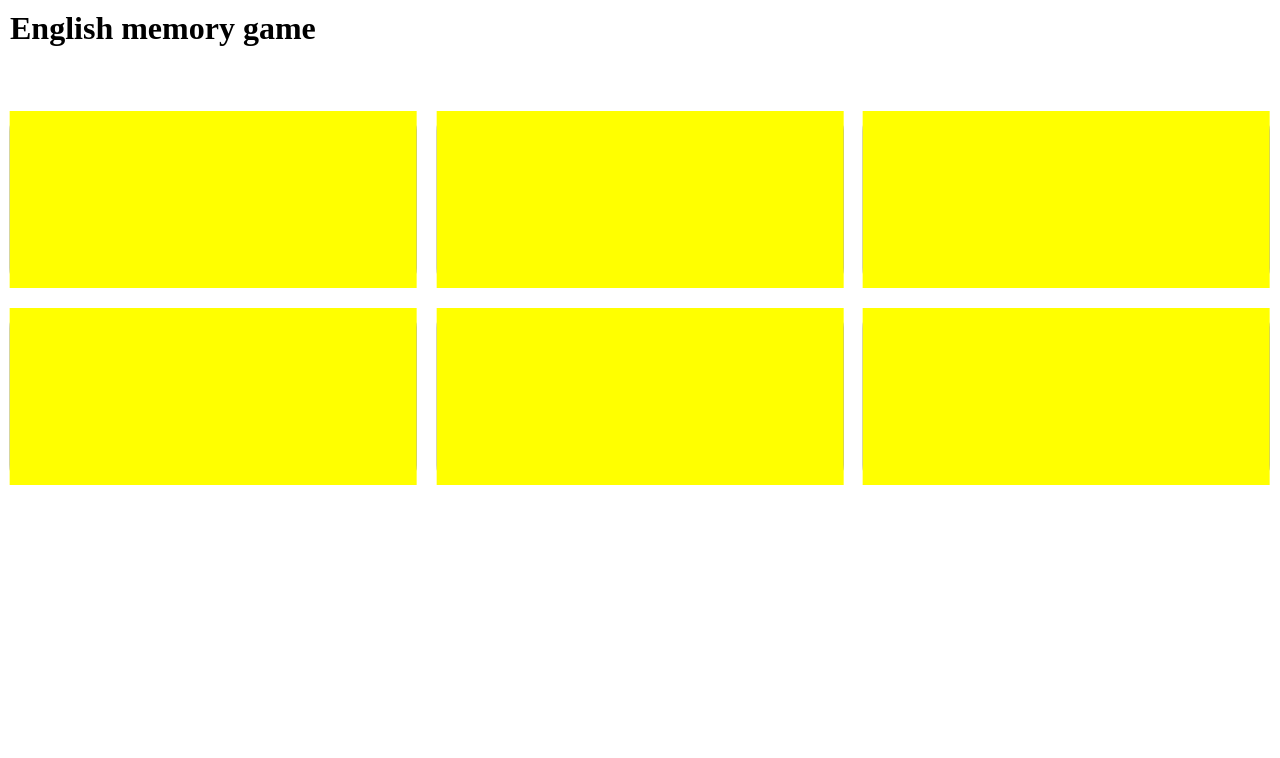
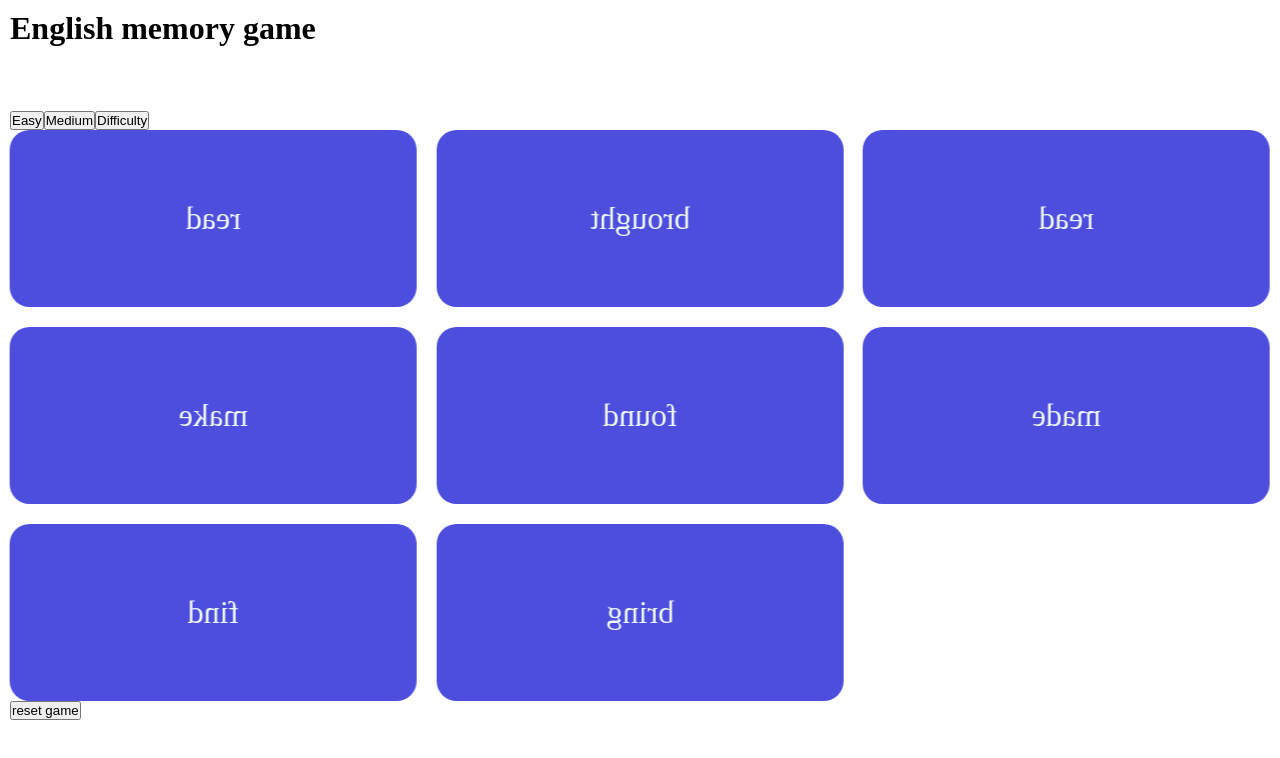
Before and after one commit to JahirMM/MemoryGame, a React (Vite) app: page / in a window 1280 px wide. Shown: the top 758 px of the page. Built offline with nearby package versions, Linux system fonts and the light colour scheme.

Commit message:
feat: implementar dificultades y la posibilidad de reiniciar el juego

```diff
--- a/src/App.tsx
+++ b/src/App.tsx
@@ -1,65 +1,134 @@
 import "./styles/AppStyles.css";
+import { useEffect, useState } from "react";
+
 import verbs from "./data/verbs.json";
+
 import Board from "./components/Board";
+
 import { RandomVerbsListInterface } from "./interfaces/RandomVerbsListInterface";
 
 function App() {
-  const rows = 2;
-  const columns = 3;
+  const levels = [
+    {
+      level: "Easy",
+      rows: 2,
+      columns: 4,
+    },
+    {
+      level: "Medium",
+      rows: 4,
+      columns: 5,
+    },
+    {
+      level: "Difficulty",
+      rows: 5,
+      columns: 6,
+    },
+  ];
+
+  const [rows, setRows] = useState(levels[0].rows);
+  const [columns, setColumns] = useState(levels[0].columns);
+  const [board, setBoard] = useState<string[][]>([]);
+  const [randomVerbsList, setRandomVerbsList] = useState<
+    RandomVerbsListInterface[]
+  >([]);
+
   const totalVerbsInPresent = (rows * columns) / 2;
   const totalVerbs = rows * columns;
-  const board: string[][] = [];
-  const verdList = [...verbs];
-
-  // Inicializa el tablero vacío
-  for (let x = 0; x < rows; x++) {
-    board[x] = [];
-    for (let y = 0; y < columns; y++) {
-      board[x].push("verb");
-    }
-  }
 
   // Función para obtener verbos aleatorios
   const getRandomVerbs = (list: typeof verbs, count: number) => {
     const result = [];
+    const verbListCopy = [...list];
     for (let i = 0; i < count; i++) {
-      const randomIndex = Math.floor(Math.random() * list.length);
-      result.push(list.splice(randomIndex, 1)[0]);
+      const randomIndex = Math.floor(Math.random() * verbListCopy.length);
+      result.push(verbListCopy.splice(randomIndex, 1)[0]);
     }
     return result;
   };
 
-  const randomVerbsList: RandomVerbsListInterface[] = getRandomVerbs(
-    verdList,
-    totalVerbsInPresent
-  );
-
-  // llenar de forma random los verbos seleccionados en la tabla
-  const fillBoardWithVerbs = () => {
-    randomVerbsList.forEach(({ verb, forms: { past } }) => {
+  // llenar de forma random los verbos en la tabla
+  const fillBoardWithVerbs = (
+    newBoard: string[][],
+    verbs: RandomVerbsListInterface[],
+    rows: number,
+    columns: number
+  ) => {
+    verbs.forEach((verbObj) => {
+      if (!verbObj) return;
+      const {
+        verb,
+        forms: { past },
+      } = verbObj;
       const placeVerb = (verb: string) => {
         let row, col;
         do {
           row = Math.floor(Math.random() * rows);
           col = Math.floor(Math.random() * columns);
-        } while (board[row][col] !== "verb");
-        board[row][col] = verb;
+        } while (newBoard[row][col] !== "verb");
+        newBoard[row][col] = verb;
       };
       placeVerb(verb);
       placeVerb(past);
     });
   };
 
-  fillBoardWithVerbs();
+  // generar el tablero con los verbos
+  const generateBoard = (rows: number, columns: number) => {
+    const newBoard: string[][] = Array.from({ length: rows }, () =>
+      Array(columns).fill("verb")
+    );
+
+    const randomVerbs = getRandomVerbs(verbs, totalVerbsInPresent);
+    fillBoardWithVerbs(newBoard, randomVerbs, rows, columns);
+    setBoard(newBoard);
+    setRandomVerbsList(randomVerbs);
+  };
+
+  // cambiar la dificultar del juego
+  const handleChangeLevel = (level: string, rows: number, columns: number) => {
+    if (level === "Easy") {
+      setRows(rows);
+      setColumns(columns);
+      console.log("facil");
+    }
+    if (level === "Medium") {
+      setRows(rows);
+      setColumns(columns);
+      console.log("medio");
+    }
+    if (level === "Difficulty") {
+      setRows(rows);
+      setColumns(columns);
+      console.log("dificil");
+    }
+  };
+
+  useEffect(() => {
+    generateBoard(rows, columns);
+  }, [rows, columns]);
 
   return (
     <div className="container">
       <h1>English memory game</h1>
+      <div>
+        {levels.map((item, index) => (
+          <button
+            key={index}
+            onClick={() =>
+              handleChangeLevel(item.level, item.rows, item.columns)
+            }
+          >
+            {item.level}
+          </button>
+        ))}
+      </div>
       <Board
         board={board}
         randomVerbsList={randomVerbsList}
         totalVerbs={totalVerbs}
       />
+      <button onClick={() => generateBoard(rows, columns)}>reset game</button>
     </div>
   );
 }
--- a/src/data/verbs.json
+++ b/src/data/verbs.json
@@ -188,5 +188,205 @@
       "presentParticiple": "beginning",
       "thirdPersonSingular": "begins"
     }
+  },
+  {
+    "verb": "run",
+    "forms": {
+      "present": "run",
+      "past": "ran",
+      "pastParticiple": "run",
+      "presentParticiple": "running",
+      "thirdPersonSingular": "runs"
+    }
+  },
+  {
+    "verb": "speak",
+    "forms": {
+      "present": "speak",
+      "past": "spoke",
+      "pastParticiple": "spoken",
+      "presentParticiple": "speaking",
+      "thirdPersonSingular": "speaks"
+    }
+  },
+  {
+    "verb": "write",
+    "forms": {
+      "present": "write",
+      "past": "wrote",
+      "pastParticiple": "written",
+      "presentParticiple": "writing",
+      "thirdPersonSingular": "writes"
+    }
+  },
+  {
+    "verb": "read",
+    "forms": {
+      "present": "read",
+      "past": "read",
+      "pastParticiple": "read",
+      "presentParticiple": "reading",
+      "thirdPersonSingular": "reads"
+    }
+  },
+  {
+    "verb": "drive",
+    "forms": {
+      "present": "drive",
+      "past": "drove",
+      "pastParticiple": "driven",
+      "presentParticiple": "driving",
+      "thirdPersonSingular": "drives"
+    }
+  },
+  {
+    "verb": "meet",
+    "forms": {
+      "present": "meet",
+      "past": "met",
+      "pastParticiple": "met",
+      "presentParticiple": "meeting",
+      "thirdPersonSingular": "meets"
+    }
+  },
+  {
+    "verb": "sleep",
+    "forms": {
+      "present": "sleep",
+      "past": "slept",
+      "pastParticiple": "slept",
+      "presentParticiple": "sleeping",
+      "thirdPersonSingular": "sleeps"
+    }
+  },
+  {
+    "verb": "catch",
+    "forms": {
+      "present": "catch",
+      "past": "caught",
+      "pastParticiple": "caught",
+      "presentParticiple": "catching",
+      "thirdPersonSingular": "catches"
+    }
+  },
+  {
+    "verb": "buy",
+    "forms": {
+      "present": "buy",
+      "past": "bought",
+      "pastParticiple": "bought",
+      "presentParticiple": "buying",
+      "thirdPersonSingular": "buys"
+    }
+  },
+  {
+    "verb": "sell",
+    "forms": {
+      "present": "sell",
+      "past": "sold",
+      "pastParticiple": "sold",
+      "presentParticiple": "selling",
+      "thirdPersonSingular": "sells"
+    }
+  },
+  {
+    "verb": "choose",
+    "forms": {
+      "present": "choose",
+      "past": "chose",
+      "pastParticiple": "chosen",
+      "presentParticiple": "choosing",
+      "thirdPersonSingular": "chooses"
+    }
+  },
+  {
+    "verb": "fall",
+    "forms": {
+      "present": "fall",
+      "past": "fell",
+      "pastParticiple": "fallen",
+      "presentParticiple": "falling",
+      "thirdPersonSingular": "falls"
+    }
+  },
+  {
+    "verb": "teach",
+    "forms": {
+      "present": "teach",
+      "past": "taught",
+      "pastParticiple": "taught",
+      "presentParticiple": "teaching",
+      "thirdPersonSingular": "teaches"
+    }
+  },
+  {
+    "verb": "win",
+    "forms": {
+      "present": "win",
+      "past": "won",
+      "pastParticiple": "won",
+      "presentParticiple": "winning",
+      "thirdPersonSingular": "wins"
+    }
+  },
+  {
+    "verb": "lose",
+    "forms": {
+      "present": "lose",
+      "past": "lost",
+      "pastParticiple": "lost",
+      "presentParticiple": "losing",
+      "thirdPersonSingular": "loses"
+    }
+  },
+  {
+    "verb": "build",
+    "forms": {
+      "present": "build",
+      "past": "built",
+      "pastParticiple": "built",
+      "presentParticiple": "building",
+      "thirdPersonSingular": "builds"
+    }
+  },
+  {
+    "verb": "bring",
+    "forms": {
+      "present": "bring",
+      "past": "brought",
+      "pastParticiple": "brought",
+      "presentParticiple": "bringing",
+      "thirdPersonSingular": "brings"
+    }
+  },
+  {
+    "verb": "break",
+    "forms": {
+      "present": "break",
+      "past": "broke",
+      "pastParticiple": "broken",
+      "presentParticiple": "breaking",
+      "thirdPersonSingular": "breaks"
+    }
+  },
+  {
+    "verb": "cut",
+    "forms": {
+      "present": "cut",
+      "past": "cut",
+      "pastParticiple": "cut",
+      "presentParticiple": "cutting",
+      "thirdPersonSingular": "cuts"
+    }
+  },
+  {
+    "verb": "throw",
+    "forms": {
+      "present": "throw",
+      "past": "threw",
+      "pastParticiple": "thrown",
+      "presentParticiple": "throwing",
+      "thirdPersonSingular": "throws"
+    }
   }
 ]
--- a/src/styles/boardStyles.css
+++ b/src/styles/boardStyles.css
@@ -26,7 +26,7 @@
   content: "";
   position: absolute;
   inset: 0;
-  background-color: yellow;
+  background-color: transparent;
   transition: 0.25s;
   transform: rotateY(0deg);
   backface-visibility: hidden;
```
